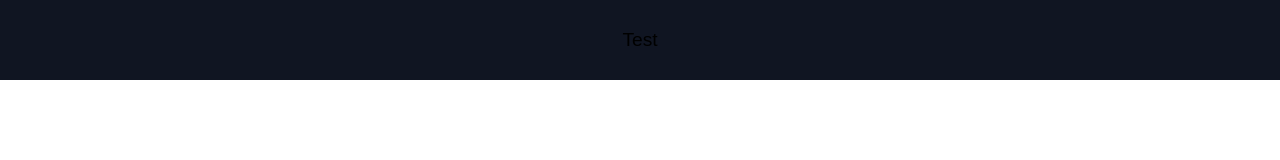
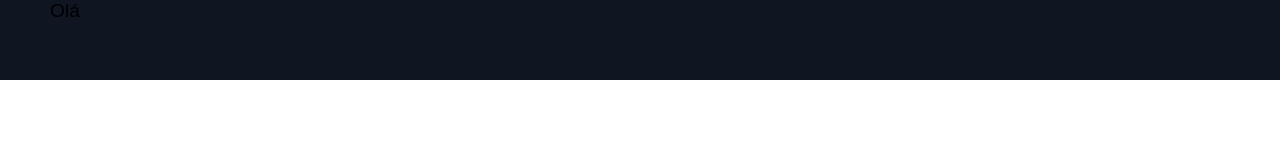
Before and after one commit to React-JS-An/rocket-agency, a React (Create React App) app: page / in a window 1280 px wide. Shown: the top 160 px of the page. Built offline with nearby package versions, Linux system fonts and the light colour scheme.

Commit message:
🚀 This commit add dependency

```diff
--- a/package.json
+++ b/package.json
@@ -8,6 +8,7 @@
     "@testing-library/user-event": "^7.1.2",
     "react": "^16.13.1",
     "react-dom": "^16.13.1",
+    "react-router-dom": "^5.2.0",
     "react-scripts": "3.4.3",
     "styled-components": "^5.2.0"
   },
--- a/src/components/Navbar/index.js
+++ b/src/components/Navbar/index.js
@@ -5,7 +5,9 @@ import * as S from './styles';
 function Navbar() {
   return (
     <S.Nav>
-      Test
+     <S.NavbarContainer>
+       Olá
+     </S.NavbarContainer>
     </S.Nav>
   )
 }
--- a/src/components/Navbar/styles.js
+++ b/src/components/Navbar/styles.js
@@ -1,4 +1,5 @@
 import styled from 'styled-components';
+import { Container } from '../../globalStyles';
 
 export const Nav = styled.nav`
   background: #101522;
@@ -11,3 +12,11 @@ export const Nav = styled.nav`
   top: 0;
   z-index: 999;
 `;
+
+export const NavbarContainer = styled(Container)`
+  display: flex;
+  justify-content: space-between;
+  height: 80px;
+
+  ${Container}
+`;
```
Also changed, not shown: 1 other file (tests, documents, lock files or other folders).
